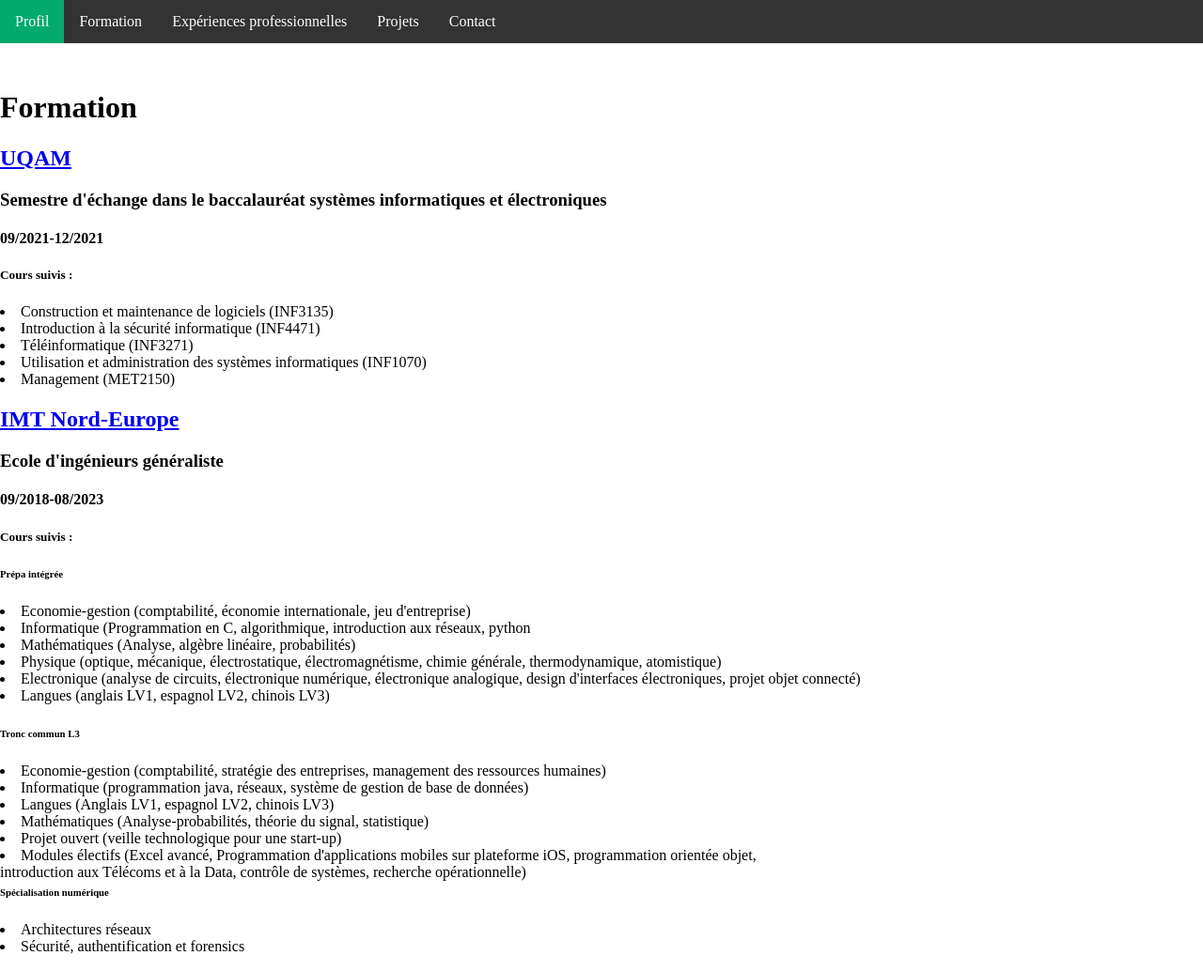
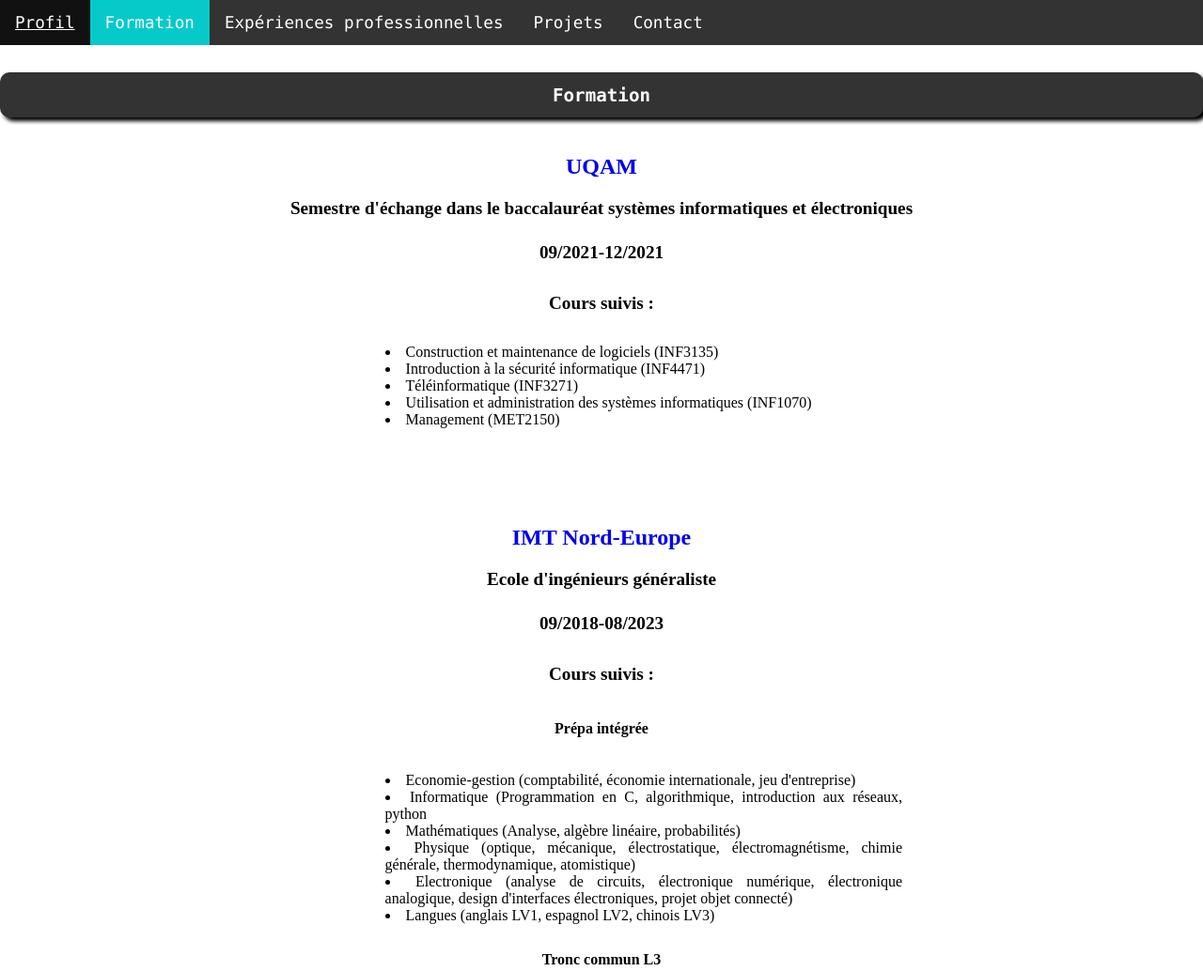
Before and after one commit to juwii/juwii.github.io, a plain HTML site: page formation.html in a window 1280 px wide. Shown: the top 1034 px of the page at 94% size. Drawn offline with Linux system fonts and the light colour scheme.

Commit message:
CSS : police et position des éléments des pages html

```diff
--- a/experiences_pro.css
+++ b/experiences_pro.css
@@ -0,0 +1,115 @@
+body {margin:0;}
+
+mark {
+    font-style: normal;
+    text-decoration: none;
+    border: none;
+    background: none;
+}
+
+a {
+    font-style: normal;
+    text-decoration: none;
+    border: none;
+    background: none;
+}
+
+a:hover /* Apparence au survol des liens */
+{
+   text-decoration: underline;
+}
+
+ul {
+    list-style-type: none;
+    margin: 0;
+    padding: 0;
+    overflow: hidden;
+    background-color: #333;
+    position: fixed;
+    top: 0;
+    width: 100%;
+}
+
+li {
+    float: left;
+}
+
+li a {
+    font-size: 1.1em;
+    font-family: 'Lucida console', 'Courier New', 'Monaco', 'serif';
+    display: block;
+    color: white;
+    text-align: center;
+    padding: 14px 16px;
+    text-decoration: none;
+}
+
+li a:hover:not(.active) {
+    background-color: #111;
+}
+
+.active {
+    background-color: #06caca;
+}
+
+h1 {
+    margin-top: 6%;
+    clear: both;
+    cursor: default;
+    border: 3px rgb(51,51,51);
+    border-radius: 10px;
+    background-color: rgb(51, 51, 51);
+    box-shadow: 4px 4px 4px black;
+    color: white;
+    font-size: 1.2em;
+    text-align: center;
+    padding: 1%;
+    font-family: 'Lucida console', 'Courier New', 'Monaco', 'serif';
+}
+
+section {
+    vertical-align: top;
+    cursor: default;
+}
+
+h2 {
+    text-align: center;
+    font-size: 1.5em;
+    margin-top: 3%;
+}
+
+h3 {
+    text-align: center;
+    font-size: 1.2em;
+}
+
+h4 {
+    text-align: center;
+    font-size: 1.2em;
+}
+
+h5 {
+    text-align: center;
+    font-size: 1.2em;
+}
+
+h6 {
+    text-align: center;
+    font-size: 1.0em;
+}
+
+p {
+    padding-top: 2%;
+    text-align: center;
+    cursor: default;
+}
+
+div {
+    margin-left: 32%;
+    float: center;
+    cursor: default;
+
+    margin-right: 25%;
+    text-align: justify;
+    padding-bottom: 5%;
+}
--- a/formation.css
+++ b/formation.css
@@ -0,0 +1,116 @@
+
+body {margin:0;}
+
+mark {
+    font-style: normal;
+    text-decoration: none;
+    border: none;
+    background: none;
+}
+
+a {
+    font-style: normal;
+    text-decoration: none;
+    border: none;
+    background: none;
+}
+
+a:hover /* Apparence au survol des liens */
+{
+   text-decoration: underline;
+}
+
+ul {
+    list-style-type: none;
+    margin: 0;
+    padding: 0;
+    overflow: hidden;
+    background-color: #333;
+    position: fixed;
+    top: 0;
+    width: 100%;
+}
+
+li {
+    float: left;
+}
+
+li a {
+    font-size: 1.1em;
+    font-family: 'Lucida console', 'Courier New', 'Monaco', 'serif';
+    display: block;
+    color: white;
+    text-align: center;
+    padding: 14px 16px;
+    text-decoration: none;
+}
+
+li a:hover:not(.active) {
+    background-color: #111;
+}
+
+.active {
+    background-color: #06caca;
+}
+
+h1 {
+    margin-top: 6%;
+    clear: both;
+    cursor: default;
+    border: 3px rgb(51,51,51);
+    border-radius: 10px;
+    background-color: rgb(51, 51, 51);
+    box-shadow: 4px 4px 4px black;
+    color: white;
+    font-size: 1.2em;
+    text-align: center;
+    padding: 1%;
+    font-family: 'Lucida console', 'Courier New', 'Monaco', 'serif';
+}
+
+section {
+    vertical-align: top;
+    cursor: default;
+}
+
+h2 {
+    text-align: center;
+    font-size: 1.5em;
+    margin-top: 3%;
+}
+
+h3 {
+    text-align: center;
+    font-size: 1.2em;
+}
+
+h4 {
+    text-align: center;
+    font-size: 1.2em;
+}
+
+h5 {
+    text-align: center;
+    font-size: 1.2em;
+}
+
+h6 {
+    text-align: center;
+    font-size: 1.0em;
+}
+
+p {
+    padding-top: 2%;
+    text-align: center;
+    cursor: default;
+}
+
+div {
+    margin-left: 32%;
+    float: center;
+    cursor: default;
+
+    margin-right: 25%;
+    text-align: justify;
+    padding-bottom: 5%;
+}
--- a/formation.html
+++ b/formation.html
@@ -9,66 +9,29 @@
     <!-- Titre de la page-->
     <title>Formation</title>
 
-    <style>
-        body {margin:0;}
-
-        ul {
-          list-style-type: none;
-          margin: 0;
-          padding: 0;
-          overflow: hidden;
-          background-color: #333;
-          position: fixed;
-          top: 0;
-          width: 100%;
-        }
-
-        li {
-          float: left;
-        }
-
-        li a {
-          display: block;
-          color: white;
-          text-align: center;
-          padding: 14px 16px;
-          text-decoration: none;
-        }
-
-        li a:hover:not(.active) {
-          background-color: #111;
-        }
-
-        .active {
-          background-color: #04AA6D;
-        }
-
-        h1 {
-            padding-top: 75px;
-        }
-
-    </style>
-
 </head>
 
 <body>
 
+    <nav>
         <ul>
-        <li><a class="active" href="index.html">Profil</a></li>
-        <li><a href="#formation.html">Formation</a></li>
+            <li><a href="index.html">Profil</a></li>
+            <li><a class="active" href="#formation.html">Formation</a></li>
             <li><a href="experiences_pro.html">Expériences professionnelles</a></li>
             <li><a href="projets.html">Projets</a></li>
             <li><a href="contact.html">Contact</a></li>
         </ul>
+    </nav>
 
     <h1>Formation</h1>
+
+    <section>
         <h2><a href="https://uqam.ca/">UQAM</a></h2>
         <h3>Semestre d'échange dans le baccalauréat systèmes informatiques et électroniques</h3>
         <h4>09/2021-12/2021</h4>
         <h5>Cours suivis :</h5>
 
-    <!--UQAM ajouter liens vers les cours, échanger uqam et IMT mettre IMT dans l'ordre décroissant spé, tronc, prépa-->
-    <p1>
+        <div>
             <u2>
                 <li>Construction et maintenance de logiciels (INF3135)</li><br />
                 <li>Introduction à la sécurité informatique (INF4471)</li><br />
@@ -76,15 +39,17 @@
                 <li>Utilisation et administration des systèmes informatiques (INF1070)</li><br />
                 <li>Management (MET2150)</li><br />
             </u2>
-    </p1>
+        </div>
+    </section>
 
+    <section>
         <h2><a href="https://imt-nord-europe.fr/">IMT Nord-Europe</a></h2>
         <h3>Ecole d'ingénieurs généraliste</h3>
         <h4>09/2018-08/2023</h4>
         <h5>Cours suivis :</h5>
         <h6>Prépa intégrée</h6>
-    <!--IMT-->
-    <p2>
+
+        <div>
             <u2>
                 <li>Economie-gestion (comptabilité, économie internationale, jeu d'entreprise)</li><br />
                 <li>Informatique (Programmation en C, algorithmique, introduction aux réseaux, python</li><br />
@@ -92,13 +57,13 @@
                 <li>Physique (optique, mécanique, électrostatique, électromagnétisme, chimie générale, thermodynamique, atomistique)</li><br />
                 <li>Electronique (analyse de circuits, électronique numérique, électronique analogique, design d'interfaces électroniques,
                     projet objet connecté)</li><br />
-            <li>Langues (anglais LV1, espagnol LV2, chinois LV3)</li><br />
+                <li>Langues (anglais LV1, espagnol LV2, chinois LV3)</li>
             </u2>
-    </p2>
+        </div>
 
         <h6>Tronc commun L3</h6>
-    <!--IMT-->
-    <p2>
+
+        <div>
             <u2>
                 <li>Economie-gestion (comptabilité, stratégie des entreprises, management des ressources humaines)</li><br />
                 <li>Informatique (programmation java, réseaux, système de gestion de base de données)</li><br />
@@ -106,39 +71,42 @@
                 <li>Mathématiques (Analyse-probabilités, théorie du signal, statistique)</li><br />
                 <li>Projet ouvert (veille technologique pour une start-up)</li><br />
                 <li>Modules électifs (Excel avancé, Programmation d'applications mobiles sur plateforme iOS, programmation
-                orientée objet,<br /> introduction aux Télécoms et à la Data, contrôle de systèmes, recherche opérationnelle)</li><br />
+                    orientée objet, introduction aux Télécoms et à la Data, contrôle de systèmes, recherche opérationnelle)</li><br />
             </u2>
-    </p2>
+        </div>
 
         <h6>Spécialisation numérique</h6>
-    <!--IMT-->
-    <p2>
+
+        <div>
             <u2>
                 <li>Architectures réseaux</li><br />
                 <li>Sécurité, authentification et forensics</li><br />
             </u2>
-    </p2>
+        </div>
+    </section>
 
+    <section>
         <h2>Compétences</h1>
         <h3>Informatique :</h2>
 
-    <p2>
+        <div>
             <u2>
                 <li>Langages : C, java, python, SQL, Swift, HTML/CSS</li><br />
                 <li>Linux, Scripts bash</li><br />
                 <li>Pack office : Word, Powerpoint, Excel/VBA</li><br />
                 <li>Git</li><br />
             </u2>
-    </p2>
+        </div>
 
         <h3>Langues :</h2>
-    <p2>
+        <div>
             <u2>
                 <li>Français (langue maternelle)</li><br />
                 <li>Anglais (Toeic 955)</li><br />
                 <li>Espagnol (B1)</li><br />
                 <li>Chinois (débutante)</li><br />
             </u2>
-    </p2>
+        </div>
+    </section>
 
 </body>
--- a/index.css
+++ b/index.css
@@ -68,7 +68,6 @@
     margin-right: 25%;
     font-size: 1.2em;
     text-align: justify;
-
     margin-bottom: 15%;
 }
 
```
Also changed, not shown: contact.html (+3 -42 lines), experiences_pro.html (+4 -44 lines), index.html (+1 -1 lines), projets.html (+3 -42 lines). Lines whose indentation alone changed are shown as unchanged.
